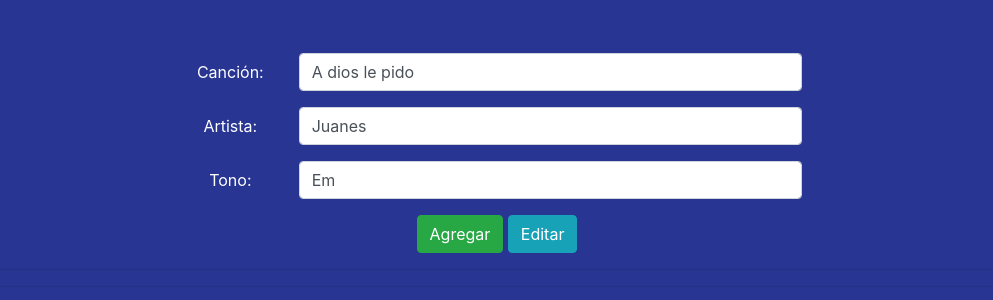
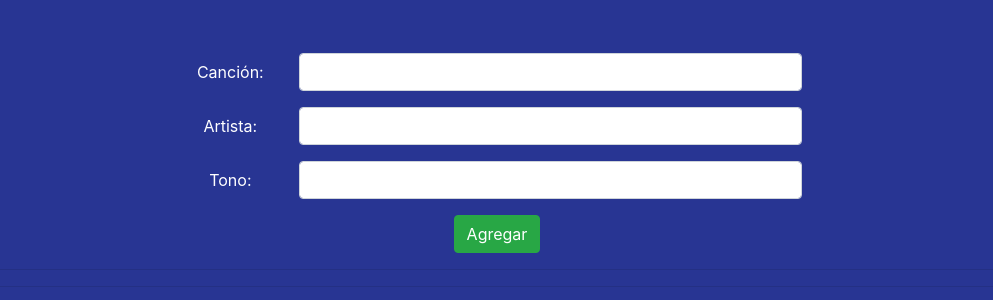
Before and after one commit to KatherineStehberg/Desafio_Mirepositoriomusical, a website: page index.html in a window 1280 px wide. Shown: the part 57-357 px from the top of the page, without its empty margins (143-1136 px from the left). Drawn offline with nearby package versions, Linux system fonts and the light colour scheme; no server answers.

Commit message:
updated index

```diff
--- a/index.html
+++ b/index.html
@@ -1,6 +1,5 @@
 <!DOCTYPE html>
 <html lang="en">
-
 <head>
   <meta charset="UTF-8" />
   <meta name="viewport" content="width=device-width, initial-scale=1.0" />
@@ -8,35 +7,33 @@
   <link rel="stylesheet" href="https://stackpath.bootstrapcdn.com/bootstrap/4.5.0/css/bootstrap.min.css"
     integrity="sha384-9aIt2nRpC12Uk9gS9baDl411NQApFmC26EwAOH8WgZl5MYYxFfc+NcPb1dKGj7Sk" crossorigin="anonymous" />
 </head>
-
 <body>
   <div id="AgregarCancion">
     <h2 class="pt-3">&#119070; Mi repertorio &#119070;</h2>
-
     <div class="container pt-5 w-50">
       <div>
         <div class="form-group row">
           <label for="cancion" class="col-sm-2 col-form-label">Canción:</label>
           <div class="col-sm-10">
-            <input type="text" class="form-control" id="cancion" value="A dios le pido" />
+            <input type="text" class="form-control" id="cancion" />
           </div>
         </div>
         <div class="form-group row">
           <label for="artista" class="col-sm-2 col-form-label">Artista: </label>
           <div class="col-sm-10">
-            <input type="text" class="form-control" id="artista" value="Juanes" />
+            <input type="text" class="form-control" id="artista" />
           </div>
         </div>
         <div class="form-group row">
           <label for="tono" class="col-sm-2 col-form-label">Tono:</label>
           <div class="col-sm-10">
-            <input type="text" class="form-control" id="tono" value="Em" />
+            <input type="text" class="form-control" id="tono" />
           </div>
         </div>
         <button onclick="nuevaCancion()" id="agregar" class="m-auto btn btn-success">
           Agregar
         </button>
-        <button onclick="editarCancion()" id="editar" class="m-auto btn btn-info">
+        <button onclick="editarCancion()" id="editar" class="m-auto btn btn-info" style="display: none;">
           Editar
         </button>
       </div>
@@ -46,7 +43,6 @@
     <hr />
     <hr />
     <h2>Tabla de canciones &#127908;</h2>
-
     <div class="container pt-5 w-75">
       <table class="table table-dark">
         <thead>
@@ -64,7 +60,6 @@
   </div>
   <script src="https://cdn.jsdelivr.net/npm/axios/dist/axios.min.js"></script>
 </body>
-
 </html>
 
 <style>
@@ -89,7 +84,6 @@
     await axios.get(url).then((data) => {
       canciones = data.data;
       tbody.innerHTML = "";
-      console.log(canciones);
       canciones.forEach((c, i) => {
         tbody.innerHTML += `
           <tr>
@@ -118,7 +112,6 @@
       artista: artista.value,
       tono: tono.value,
     };
-    console.log(data);
     axios.post(url, data).then(() => getData());
   }
 
```
Lines whose indentation alone changed are shown as unchanged.
